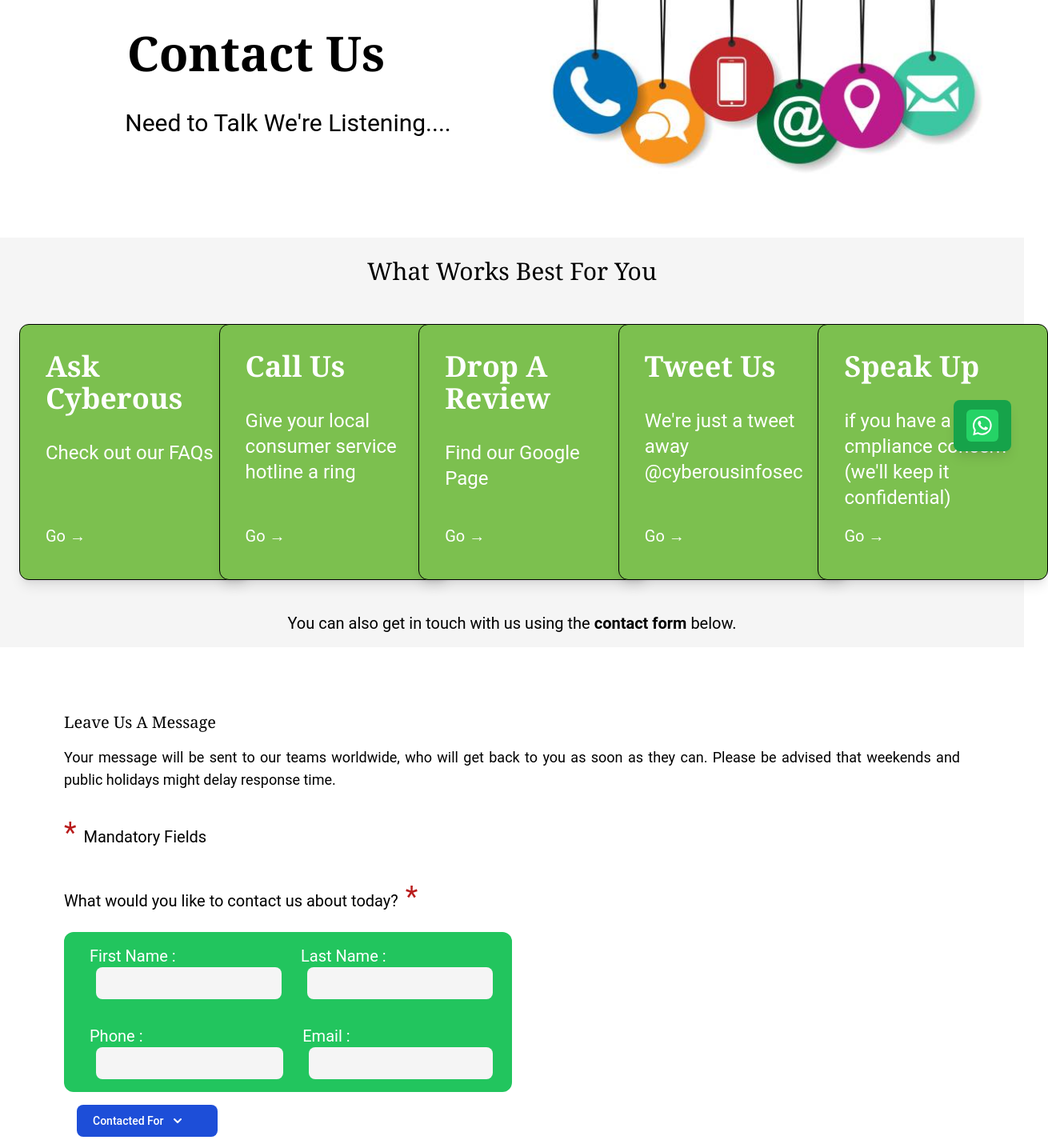
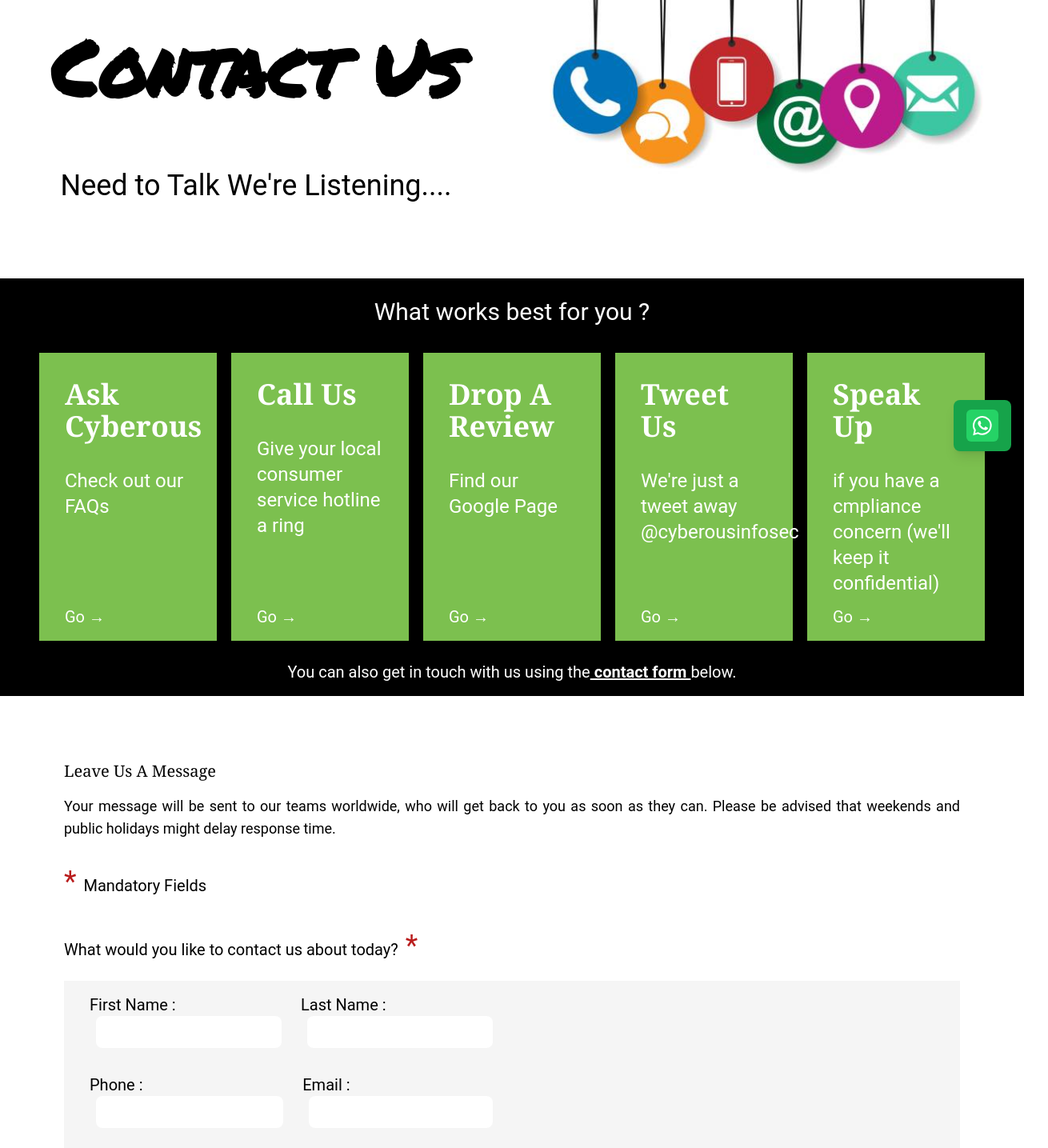
Before and after one commit to sankalp-codes244/cyberousWebsite, a React (Vite) app: page /contact in a window 1280 px wide. Shown: the part 220-1655 px from the top of the page at 80% size, 1310 px wide, since content can reach past the window. Built offline with nearby package versions, Linux system fonts and the light colour scheme.

Commit message:
Made the contact page

```diff
--- a/index.html
+++ b/index.html
@@ -1,9 +1,14 @@
-<!doctype html>
+<!DOCTYPE html>
 <html lang="en">
   <head>
-
     <meta charset="UTF-8" />
     <link rel="icon" type="image/svg+xml" href="/vite.svg" />
+    <link rel="preconnect" href="https://fonts.googleapis.com" />
+    <link rel="preconnect" href="https://fonts.gstatic.com" crossorigin />
+    <link
+      href="https://fonts.googleapis.com/css2?family=Permanent+Marker&display=swap"
+      rel="stylesheet"
+    />
     <meta name="viewport" content="width=device-width, initial-scale=1.0" />
     <title>Cyberous</title>
   </head>
--- a/src/components/ContactUsCard.jsx
+++ b/src/components/ContactUsCard.jsx
@@ -4,15 +4,15 @@
 import { Link } from 'react-router-dom'
 const ContactUsCard = ({ head, desc, link }) => {
   return (
-    <div className='relative border border-solid border-black p-4 bg-custom-buttonColor-Green w-80 h-full md:w-72 md:h-80 rounded-xl shadow-lg'>
+    <div className='relative border border-solid border-black p-4 bg-custom-buttonColor-Green w-full h-full md:w-full md:h-full shadow-white '>
       <h1 className='text-2xl md:text-4xl font-bold font-serif text-white p-4'>
         {head}
       </h1>
       <p className='mb-6 p-4 text-xl md:text-2xl text-white'>
         {desc}
       </p>
-      <div className='absolute bottom-2 md:bottom-10'>
-          <p className='px-4  text-white text-xl'>
+      <div className=''>
+          <p className='px-4 absolute bottom-4 text-white text-xl'>
             {link}
           </p>
       </div>
--- a/src/pages/About/About.jsx
+++ b/src/pages/About/About.jsx
@@ -5,9 +5,9 @@
 import MediaGallery from '../Homepage/MediaGallery/MediaGallery';
 import IndustrialRecognition from '../Homepage/IndustrialRecognition/IndustrialRecognition'
 const About = () => {
-  useEffect(() => {
-    window.scrollTo(0, 0);
-  }, []);
+  // useEffect(() => {
+  //   window.scrollTo(0, 0);
+  // }, []);
   return (
     <div className='h-full'>
       {/* Background section */}
@@ -30,25 +30,32 @@
 
       {/* Service details */}
       <div className='px-4 lg:px-32 py-8'>
-        <div className='grid grid-cols-1 md:grid-cols-2 gap-8'>
+        <div className='grid grid-cols-1 md:grid-cols-2 '>
           <div className='flex flex-col'>
-            <div className='flex text-9xl text-green-500 font-serif font-bold items-center'>4+<p className='text-lg m-2 font-sans'>Years of Excellence Services</p></div>
-            <p className='text-2xl md:text-5xl font-serif mt-8 m-4 md:mr-10 font-bold'>
+            <div className='flex  flex-row items-center mx-10 md:mx-40'>
+              <p className='text-9xl text-green-500 font-serif font-bold '>4+</p>
+              <div className='w-24'>
+                <p className='text-basefont-sans mt-10 text-custom-fontColor-grey md:mt-20'>Year's of Excellence Services</p>
+              </div>
+            </div>
+            <div className='flex justify-center'>
+            <p className='w-2/3 md:w-3/4 text-2xl md:text-5xl font-serif mt-8 m-4 md:mr-10 font-bold'>
               Learn More About Our Success Stories
             </p>
+            </div>
           </div>
-          <div className='text-lg text-justify'>
+          <div className='text-lg text-justify mt-10 md:mt-20'>
             Welcome to Cyberous, your premier cyber security partner. Specializing in ethical hacking training, VAPT services covering web, network, mobile, and cloud platforms, as well as red teaming and consultancy solutions. Founded in 2020 by Mr. Yogesh Saini, renowned for training over 10,000 students globally and 2,500+ corporate employees. Recognized as a Top 10 CEO in Jaipur, Rajasthan. Cyberous is committed to empowering individuals and organizations while ensuring a secure digital future. Join us in safeguarding your digital assets today.
           </div>
         </div>
-        <div className='flex flex-col md:flex-row justify-between items-center mt-20'>
+        <div className='flex flex-col md:flex-row justify-between items-center mt-20 md:py-40'>
           <div className=''>
             <div className='flex flex-col'>
               <p className='font-bold text-3xl md:text-6xl font-serif'>Download a copy of our <p className='text-green-500'>Company Profile</p></p>
             </div>
             <div className='flex flex-row justify-between '>
               <button className=' h-full w-40 mt-4 mb-4 bg-green-500 text-white px-4 py-2 rounded-full hover:bg-green-700 md:h-14 md:w-1/2'>Download Brochure</button>
-            <div className='text-lg mt-8 text-center md:text-3xl'>Cyberous LOGO</div>
+              <div className='text-lg mt-8 text-center md:text-3xl'>Cyberous LOGO</div>
             </div>
           </div>
         </div>
@@ -149,7 +156,7 @@
         <BrandsTrustUs />
       </div>
       <div id="brands" className='min-h-full bg-white'>
-        <IndustrialRecognition/>
+        <IndustrialRecognition />
       </div>
       <div id="testimonials" className='min-h-full bg-white'>
         <Testemonial />
--- a/src/pages/Contact/Contact.jsx
+++ b/src/pages/Contact/Contact.jsx
@@ -48,29 +48,30 @@
   const chooseType = () => {
 
   }
-  useEffect(() => {
-    window.scrollTo(0, 0);
-  }, []);
+  // useEffect(() => {
+  //   window.scrollTo(0, 0);
+  // }, []);
   return (
     // <div>Contact</div>
     <div>
       <div className='flex flex-col md:flex-row'>
         <div className='flex flex-col p-4 mt-4 md:mt-40 w-full md:w-1/2'>
-          <h1 className='pr-20  text-4xl md:text-6xl  md:pr-0 font-serif font-bold text-center'>
+          <h1 className='pr-20  text-5xl md:text-8xl  md:pr-0 font-bold text-center font-marker'>
             Contact Us
           </h1>
-          <h1 className='text-xl pl-0 md:text-3xl py-10 md:pl-20 text-center '>
+          <h1 className='text-2xl md:text-4xl py-10 text-center md:py-20'>
             Need to Talk We're Listening....
           </h1>
         </div>
         <img src={Images.contactUsImg1} className='p-4 w-full h-full md:w-1/2' />
       </div>
 
-      <div className='bg-custom-greyBorderColor'>
-        <h1 className='text-xl md:text-3xl font-serif text-center p-6'>
-          What Works Best For You
+      <div className='bg-black'>
+        <h1 className='text-xl text-white md:text-3xl font-sans text-center p-6'>
+          What works best for you ?
         </h1>
-        <div className='grid grid-col-1 mx-12 my-2 md:m-6 md:grid-cols-5 gap-4'>
+        <div className=''>
+          <div className='grid grid-col-1 mx-12 my-2 gap-6 md:gap-4 md:grid-cols-5 '>
             {contactData.map((item) => (
               <Link>
                 <ContactUsCard
@@ -81,11 +82,12 @@
               </Link>
             ))}
           </div>
+        </div>
         <div className=''>
-          <h1 className='text-center text-xl p-4'>
+          <h1 className='text-center text-white text-xl p-4'>
             You can also get in touch with us using the
             <Link>
-              <span className='font-bold '> contact form </span>
+              <span className='font-bold underline '> contact form </span>
               below.
             </Link>
           </h1>
@@ -106,37 +108,36 @@
           What would you like to contact us about today?<span className='text-2xl md:text-4xl text-red-700'> * </span>
         </p>
 
-        <div className=''>
-          <form className='w-full md:w-1/2 bg-custom-fontColor-Green rounded-xl'>
+        <div className='bg-custom-greyBorderColor md:w-full'>
+          <form className='w-full md:w-1/2  rounded-xl'>
             <div className='grid grid-cols-1 md:grid-cols-2 p-4'>
-              <label className='mx-4 text-white text-xl'>
+              <label className='mx-4 text-black text-xl'>
                 First Name :
-                <input type='text' name='FirstName' className='h-10 w-full rounded-lg mx-2 px-2 bg-custom-greyBorderColor'></input>
+                <input type='text' name='FirstName' className='bg-white h-10 w-full rounded-lg mx-2 px-2 '></input>
               </label>
-              <label className='mx-4 text-white text-xl'>
+              <label className='mx-4 text-black text-xl'>
                 Last Name :
-                <input type='text' name='LastName' className='h-10 w-full rounded-lg mx-2 px-2  bg-custom-greyBorderColor'></input>
+                <input type='text' name='LastName' className='h-10 w-full rounded-lg mx-2 px-2  bg-white'></input>
               </label>
             </div>
             <div className='flex flex-col md:flex-row p-4 justify-around'>
-              <label className='mx-4 text-white text-xl'>
+              <label className='mx-4 text-black text-xl'>
                 Phone :
-                <input type='number' name='phone' className='h-10 w-full rounded-lg mx-2 px-2  bg-custom-greyBorderColor '></input>
+                <input type='number' name='phone' className='h-10 w-full rounded-lg mx-2 px-2  bg-white '></input>
               </label>
-              <label className='mx-4 text-white text-xl'>
+              <label className='mx-4 text-black text-xl'>
                 Email :
-                <input type='email' name='email' className='h-10 w-full rounded-lg mx-2 px-2 bg-custom-greyBorderColor '></input>
+                <input type='email' name='email' className='h-10 w-full rounded-lg mx-2 px-2 bg-white '></input>
               </label>
             </div>
           </form>
-        </div>
 
 
-        <div className='py-4 px-4'>
+          <div className='py-4 px-12'>
             <button
               id="dropdownDefaultButton"
               onClick={toggleDropdown}
-            className="w-44 text-white bg-blue-700 hover:bg-blue-800 focus:ring-4 focus:outline-none focus:ring-blue-300 font-medium rounded-lg text-sm px-5 py-2.5 text-center inline-flex items-center dark:bg-blue-600 dark:hover:bg-blue-700 dark:focus:ring-blue-800"
+              className="w-auto text-white bg-green-500 hover:bg-green-600 focus:ring-4 focus:outline-none focus:ring-green-300 font-medium rounded-lg text-lg px-5 py-2.5 text-center inline-flex items-center dark:bg-green-500 dark:hover:bg-green-600 dark:focus:ring-green-800"
               type="button"
             >
               {'Contacted For'}
@@ -186,6 +187,18 @@
             </div>
           </div>
 
+          <div className='p-4 px-8 '>
+            <p className='text-xl text-black py-4'>Your Comment  <span className='text-2xl md:text-4xl text-red-700'> * </span></p>
+            <input className='h-36 w-11/12 md:w-1/2 rounded-lg font-serif text-black p-4' type='text' placeholder=''>
+            </input>
+          </div>
+          <div className='flex justify-center py-6'>
+            <button className='w-auto text-white bg-green-500 hover:bg-green-600 focus:ring-4 focus:outline-none focus:ring-green-300 font-medium rounded-lg text-lg px-5 py-2.5 text-center inline-flex items-center dark:bg-green-500 dark:hover:bg-green-600 dark:focus:ring-green-800'>
+              Let's Connect
+            </button>
+          </div>
+        </div>
+
 
       </div>
 
--- a/tailwind.config.js
+++ b/tailwind.config.js
@@ -29,8 +29,10 @@
 
       },
       fontFamily: {
-        sans: ['Roboto', 'sans-serif'],
-        heading: ['Montserrat', 'sans-serif'],
+        sans: ["Roboto", "sans-serif"],
+        heading: ["Montserrat", "sans-serif"],
+        // Add Permanent Marker font to fontFamily
+        marker: ["'Permanent Marker'", "cursive"],
       },
   },
     screens: {
```
Lines whose indentation alone changed are shown as unchanged.
